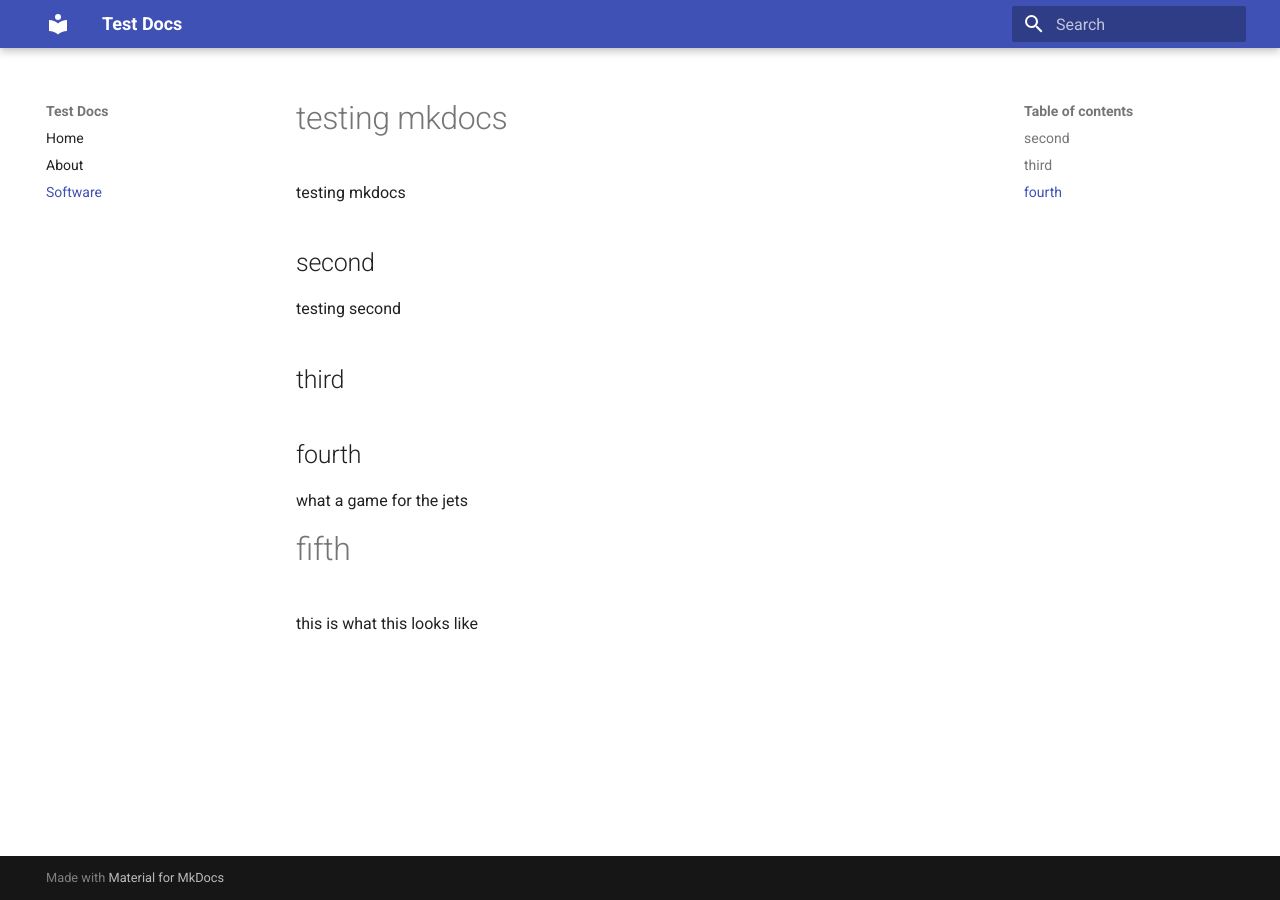
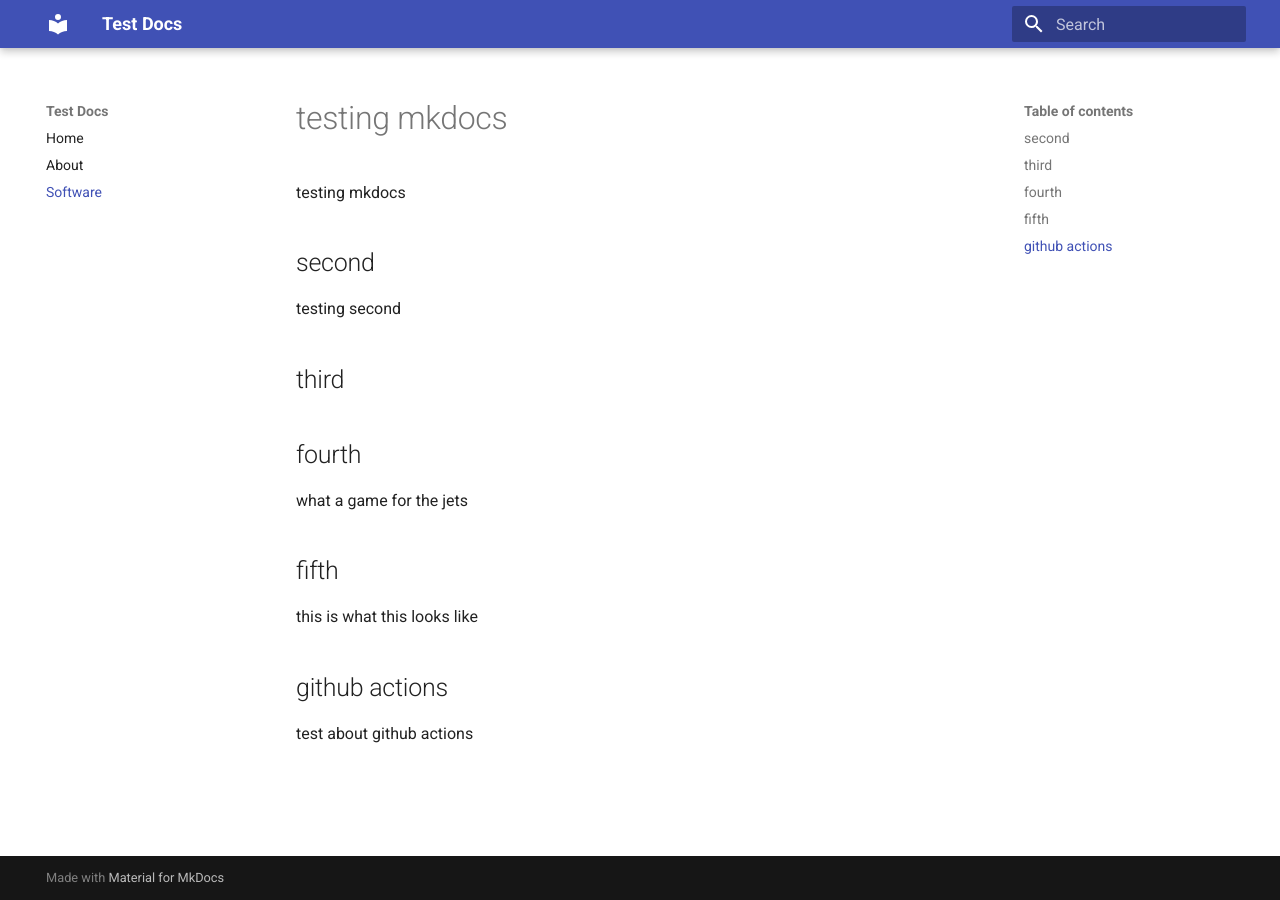
Before and after one commit to sfspot2020/mkdoc-test, an MkDocs documentation site: the page built from docs/application.md, in a window 1280 px wide. Built offline with MkDocs 1.6.1 and Material for MkDocs 9.7.7, drawn with Linux system fonts in a browser that asks for light colours.

Commit message:
github actions

```diff
--- a/docs/application.md
+++ b/docs/application.md
@@ -11,6 +11,9 @@ testing second
 
 what a game for the jets
 
-# fifth
+## fifth
 
 this is what this looks like
+
+## github actions
+test about github actions
```
Also changed, not shown: 1 other file.
